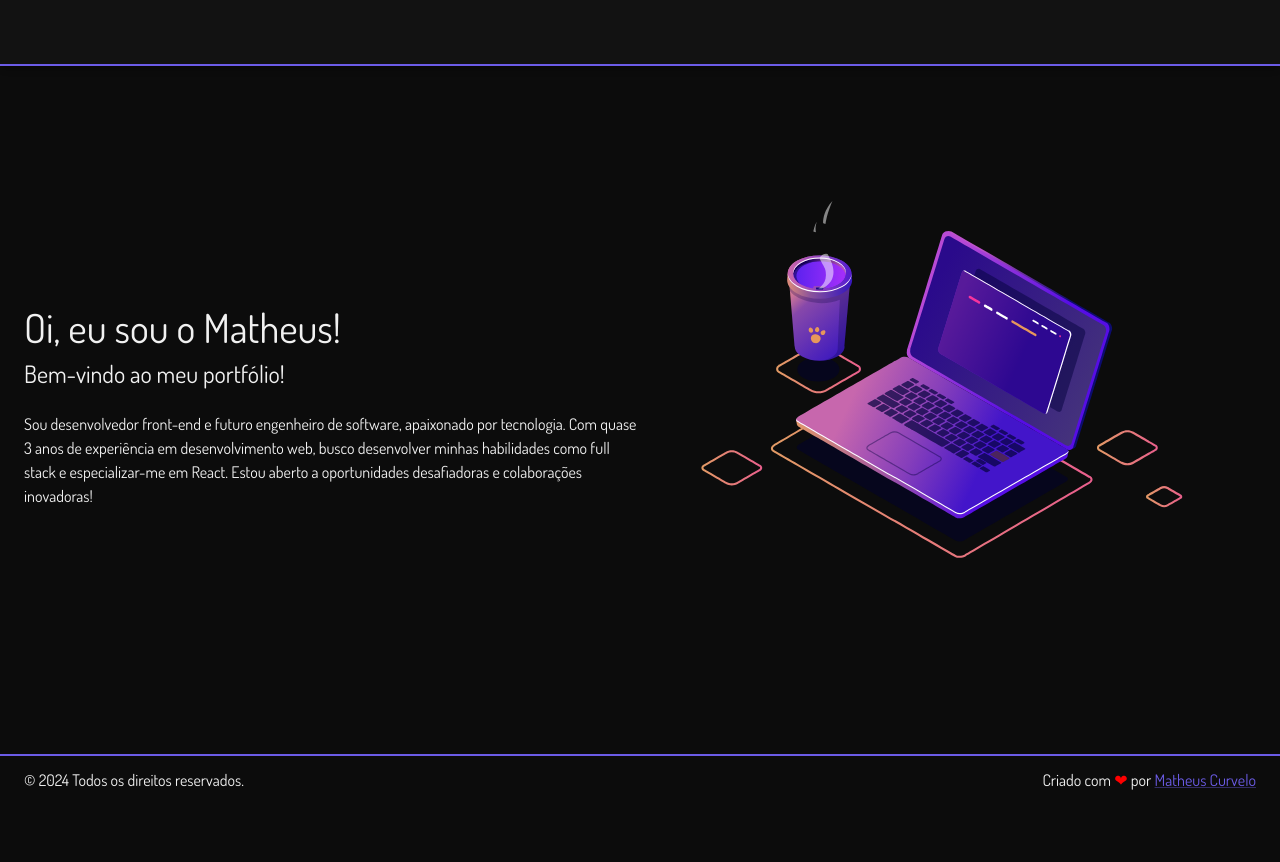
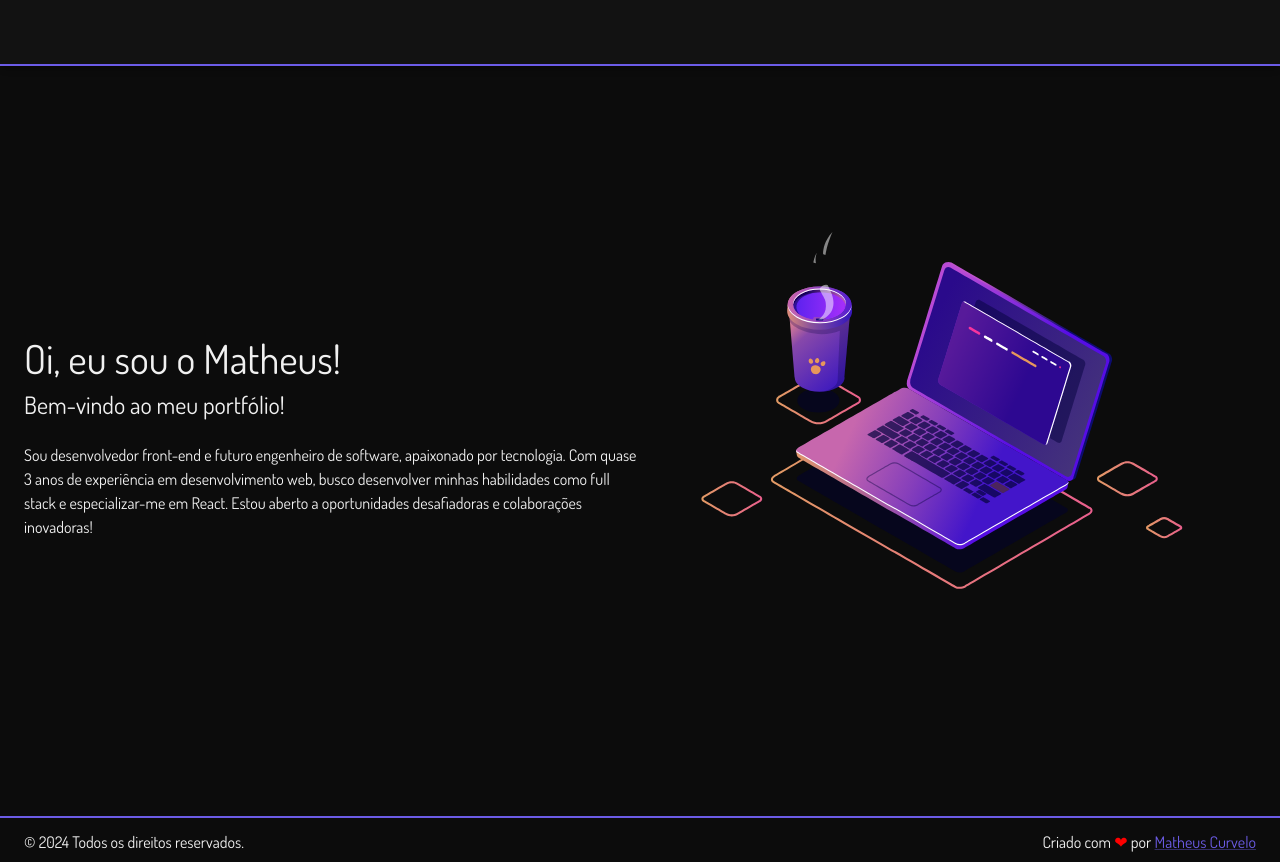
Before and after one commit to matheus-curvelo/portfolio, a React (Create React App) app: page / in a window 1280 px wide. Before the commit the page ends 800 px from the top, so only its background shows below. Built offline with nearby package versions, Linux system fonts and the light colour scheme.

Commit message:
Alterando overflow hidden

```diff
--- a/src/App.scss
+++ b/src/App.scss
@@ -3,7 +3,6 @@
 .content-page {
     flex: 1;
     padding-top: 4.125rem;
-    overflow: hidden;
 
     @media (max-width: $sm) {
         padding-top: 3.625rem;
--- a/src/pages/Home/Home.scss
+++ b/src/pages/Home/Home.scss
@@ -19,10 +19,12 @@
         }
 
         >div {
+
             &:first-child {
                 display: flex;
                 flex-direction: column;
                 flex: 1;
+                overflow: hidden;
             }
 
             &:last-child {
```
